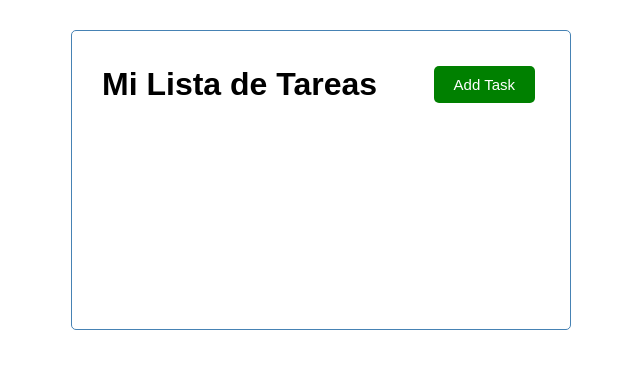
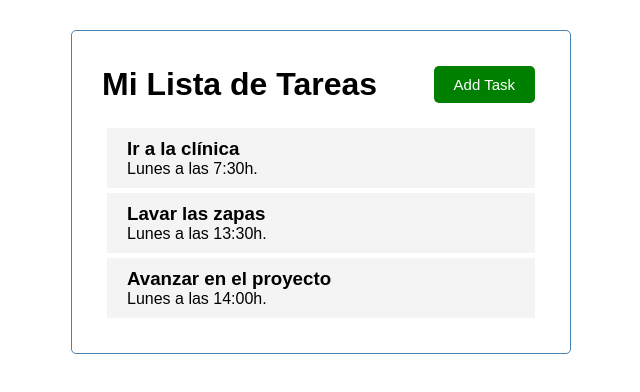
Before and after one commit to lautarobg2/task-list, an Angular app: page / in a window 1280 px wide. Shown: the top 392 px of the page, without its empty margins (319-959 px from the left). Built offline with nearby package versions, Linux system fonts and the light colour scheme.

Commit message:
lista de items de tareas

```diff
--- a/src/app/app.component.html
+++ b/src/app/app.component.html
@@ -1,3 +1,4 @@
 <div class="container">
   <app-header></app-header>
+  <app-tasks></app-tasks>
 </div>
--- a/src/app/app.module.ts
+++ b/src/app/app.module.ts
@@ -4,12 +4,16 @@
 import { AppComponent } from './app.component';
 import { HeaderComponent } from './components/header/header.component';
 import { ButtonComponent } from './components/button/button.component';
+import { TasksComponent } from './components/tasks/tasks.component';
+import { TaskItemComponent } from './components/task-item/task-item.component';
 
 @NgModule({
   declarations: [
     AppComponent,
     HeaderComponent,
-    ButtonComponent
+    ButtonComponent,
+    TasksComponent,
+    TaskItemComponent
   ],
   imports: [
     BrowserModule
--- /dev/null
+++ b/src/app/components/task-item/task-item.component.css
@@ -0,0 +1,16 @@
+.task{
+    background-color: #f4f4f4;
+    margin: 5px;
+    padding: 10px 20px;
+    cursor: pointer;
+}
+
+.task.reminder{
+    border-left: 5px solid green;
+}
+
+.task h3{
+    display: flex;
+    align-items: center;
+    justify-content: space-between;
+}
--- /dev/null
+++ b/src/app/components/task-item/task-item.component.html
@@ -0,0 +1,4 @@
+<div class="task">
+    <h3>{{ task.text }}</h3>
+    <P>{{ task.date }}</P>
+</div>
--- /dev/null
+++ b/src/app/components/task-item/task-item.component.ts
@@ -0,0 +1,19 @@
+import { Component, OnInit, Input } from '@angular/core';
+import { task } from 'src/app/task-interface';
+import { TASKS } from "../../mock-task";
+
+@Component({
+  selector: 'app-task-item',
+  templateUrl: './task-item.component.html',
+  styleUrls: ['./task-item.component.css']
+})
+export class TaskItemComponent implements OnInit {
+
+  @Input() task: task = TASKS [0];
+
+  constructor() { }
+
+  ngOnInit(): void {
+  }
+
+}
--- /dev/null
+++ b/src/app/components/tasks/tasks.component.html
@@ -0,0 +1,2 @@
+<app-task-item *ngFor=" let task of tasks" [task]="task">
+</app-task-item>
--- /dev/null
+++ b/src/app/components/tasks/tasks.component.ts
@@ -0,0 +1,19 @@
+import { Component, OnInit } from '@angular/core';
+import { TASKS } from "../../mock-task";
+import { task } from "../../task-interface";
+
+@Component({
+  selector: 'app-tasks',
+  templateUrl: './tasks.component.html',
+  styleUrls: ['./tasks.component.css']
+})
+export class TasksComponent implements OnInit {
+
+  tasks: task[] = TASKS;
+
+  constructor() { }
+
+  ngOnInit(): void {
+  }
+
+}
```
Also changed, not shown: src/app/components/tasks/tasks.component.css (added).
